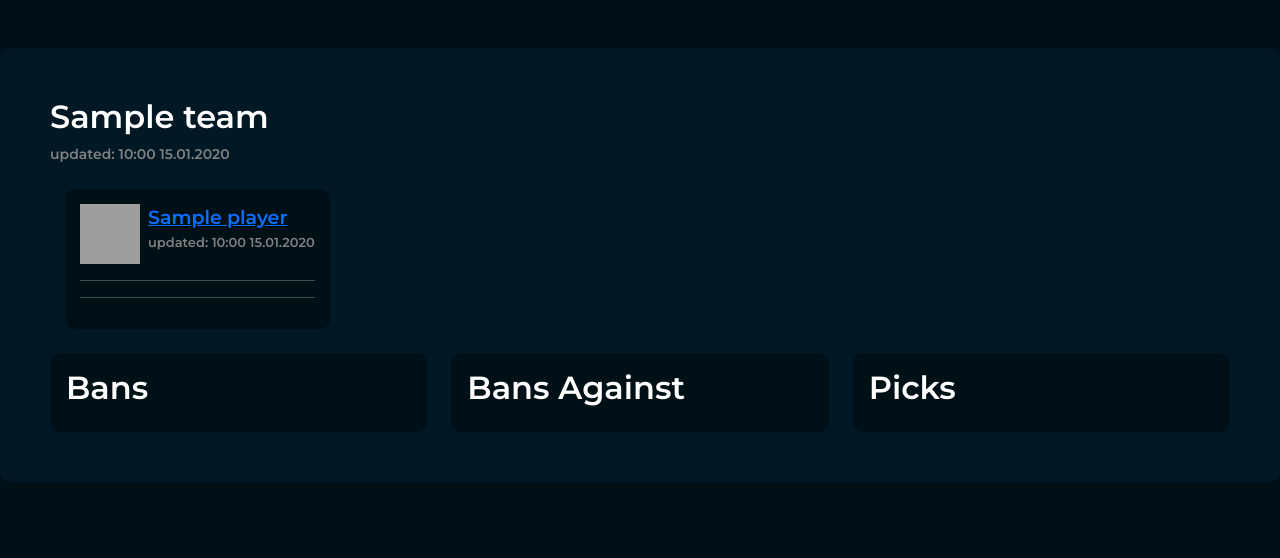
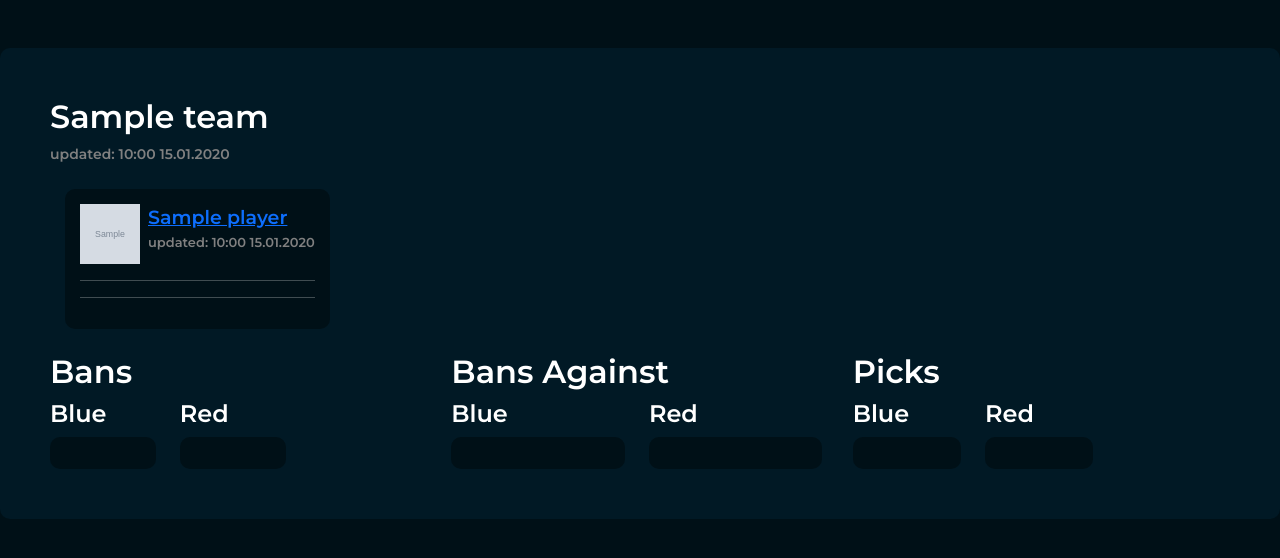
Before and after one commit to ESTUBA/htpt2, a PHP site: page / in a window 1280 px wide. Shown: the top 558 px of the page. Run offline with PHP 8.4, Linux system fonts and the light colour scheme; tables that the repository leaves empty or names only in its code hold one stand-in row (values such as "Sample post"); grey boxes marked "Sample" are stand-in pictures; some libraries are stand-ins or nearby versions; grey boxes are pictures that could not be loaded.

Commit message:
blue/red support + icon

```diff
--- a/views/home.php
+++ b/views/home.php
@@ -1,8 +1,8 @@
 <html lang="en">
+
 <head>
     <meta charset="UTF-8">
-    <meta name="viewport"
-          content="width=device-width, user-scalable=no, initial-scale=1.0, maximum-scale=1.0, minimum-scale=1.0">
+    <meta name="viewport" content="width=device-width, user-scalable=no, initial-scale=1.0, maximum-scale=1.0, minimum-scale=1.0">
     <meta http-equiv="X-UA-Compatible" content="ie=edge">
     <title>ESPORT STUBA stats</title>
 
@@ -10,13 +10,11 @@
     <link rel="preconnect" href="https://fonts.gstatic.com" crossorigin>
 
     <link href="https://fonts.googleapis.com/css2?family=Montserrat:wght@600;700;900&display=swap" rel="stylesheet">
-    <link href="https://cdn.jsdelivr.net/npm/bootstrap@5.3.0/dist/css/bootstrap.min.css" rel="stylesheet"
-          integrity="sha384-9ndCyUaIbzAi2FUVXJi0CjmCapSmO7SnpJef0486qhLnuZ2cdeRhO02iuK6FUUVM" crossorigin="anonymous">
-    <script src="https://cdn.jsdelivr.net/npm/bootstrap@5.3.0/dist/js/bootstrap.bundle.min.js"
-            integrity="sha384-geWF76RCwLtnZ8qwWowPQNguL3RmwHVBC9FhGdlKrxdiJJigb/j/68SIy3Te4Bkz"
-            crossorigin="anonymous"></script>
+    <link href="https://cdn.jsdelivr.net/npm/bootstrap@5.3.0/dist/css/bootstrap.min.css" rel="stylesheet" integrity="sha384-9ndCyUaIbzAi2FUVXJi0CjmCapSmO7SnpJef0486qhLnuZ2cdeRhO02iuK6FUUVM" crossorigin="anonymous">
+    <script src="https://cdn.jsdelivr.net/npm/bootstrap@5.3.0/dist/js/bootstrap.bundle.min.js" integrity="sha384-geWF76RCwLtnZ8qwWowPQNguL3RmwHVBC9FhGdlKrxdiJJigb/j/68SIy3Te4Bkz" crossorigin="anonymous"></script>
     <link href="/assets/main.css" rel="stylesheet">
 </head>
+
 <body>
 
 
@@ -36,7 +34,7 @@
                         <div class="player text-center">
 
                             <div class="d-flex ">
-                            <img class="me-2" src="https://ionicframework.com/docs/img/demos/avatar.svg"/>
+                                <img class="me-2" src="<?= $player['icon']; ?>" />
                                 <div>
                                     <p>
                                         <a href="<?= $player['lolprosurl'] ?>"><?= $player['name']; ?></a>
@@ -49,8 +47,8 @@
                             </div>
 
                             <hr>
-                        <?php if(isset($player['accounts']) && isset($player['accounts']['accounts'])){?>
-                        <?php foreach ($player['accounts']['accounts'] as $history){ ?>
+                            <?php if (isset($player['accounts']) && isset($player['accounts']['accounts'])) { ?>
+                                <?php foreach ($player['accounts']['accounts'] as $history) { ?>
                                     <div class="player_accounts">
                                         <a href="<?= $history['opgg'] ?>"><?= $history['account_name'] ?></a>
                                         <p><span>flexq:</span> <?= $history['flexq'] ?></p>
@@ -60,8 +58,8 @@
                             <?php } ?>
 
                             <hr>
-                        <?php if(isset($player['accounts']) && isset($player['accounts']['history'])){?>
-                        <?php foreach (array_slice($player['accounts']['history'], 0,10) as $history){ ?>
+                            <?php if (isset($player['accounts']) && isset($player['accounts']['history'])) { ?>
+                                <?php foreach (array_slice($player['accounts']['history'], 0, 10) as $history) { ?>
                                     <div class="player_history d-flex">
                                         <img src="<?= $history['icon'] ?>" alt="">
 
@@ -82,11 +80,13 @@
             <div class="row mt-4">
 
                 <div class="col-md-4 d-flex align-items-stretch">
+                    <div class="row">
+                        <h2>Bans</h2>
+                        <div class="col-6">
+                            <h4>Blue</h4>
                             <div class="stats p-3 w-100">
-
-                    <h2>Bans</h2>
-                    <?php if(isset($team['stats']) && isset($team['stats']['bans'])){?>
-                    <?php foreach (array_slice($team['stats']['bans'], 0,10) as $stat){ ?>
+                                <?php if (isset($team['stats']) && isset($team['stats']['bans']['blue'])) { ?>
+                                    <?php foreach (array_slice($team['stats']['bans']['blue'], 0, 10) as $stat) { ?>
                                         <div class="d-flex align-items-center mb-1">
                                             <img src="<?= $stat['icon'] ?>" class="me-3" alt="<?= $stat['name'] ?>">
                                             <div>
@@ -99,12 +99,11 @@
                                         <?php } ?>
                                     </div>
                                 </div>
-            <div class="col-md-4 d-flex align-items-stretch">
+                                <div class="col-6">
+                                <h4>Red</h4>
                                 <div class="stats p-3 w-100">
-
-                    <h2>Bans Against</h2>
-                    <?php if(isset($team['stats']) && isset($team['stats']['bans_against'])){?>
-                    <?php foreach (array_slice($team['stats']['bans_against'], 0,10) as $stat){ ?>
+                                    <?php if (isset($team['stats']) && isset($team['stats']['bans']['red'])) { ?>
+                                        <?php foreach (array_slice($team['stats']['bans']['red'], 0, 10) as $stat) { ?>
                                             <div class="d-flex align-items-center mb-1">
                                                 <img src="<?= $stat['icon'] ?>" class="me-3" alt="<?= $stat['name'] ?>">
                                                 <div>
@@ -117,12 +116,81 @@
                                     <?php } ?>
                                 </div>
                             </div>
+                            </div>
+
+
+                </div>
+                <div class="col-md-4 d-flex align-items-stretch">
+                    <div class="row">
+                        <h2>Bans Against</h2>
+
+                        <div class="col-6">
+                            <h4>Blue</h4>
+                            <div class="stats p-3 w-100">
+
+                                <?php if (isset($team['stats']) && isset($team['stats']['bans_against']['blue'])) { ?>
+                                    <?php foreach (array_slice($team['stats']['bans_against']['blue'], 0, 10) as $stat) { ?>
+                                        <div class="d-flex align-items-center mb-1">
+                                            <img src="<?= $stat['icon'] ?>" class="me-3" alt="<?= $stat['name'] ?>">
+                                            <div>
+                                                <p><?= $stat['name'] ?></p>
+                                                <p>count: <?= $stat['count'] ?? 0 ?></p>
+                                            </div>
+
+                                        </div>
+                                    <?php } ?>
+                                <?php } ?>
+                            </div>
+                        </div>
+                        <div class="col-6">
+                            <h4>Red</h4>
+                            <div class="stats p-3 w-100">
+
+                                <?php if (isset($team['stats']) && isset($team['stats']['bans_against']['red'])) { ?>
+                                    <?php foreach (array_slice($team['stats']['bans_against']['red'], 0, 10) as $stat) { ?>
+                                        <div class="d-flex align-items-center mb-1">
+                                            <img src="<?= $stat['icon'] ?>" class="me-3" alt="<?= $stat['name'] ?>">
+                                            <div>
+                                                <p><?= $stat['name'] ?></p>
+                                                <p>count: <?= $stat['count'] ?? 0 ?></p>
+                                            </div>
+
+                                        </div>
+                                    <?php } ?>
+                                <?php } ?>
+                            </div>
+                        </div>
+                    </div>
+
+                </div>
                 <div class="col-md-4  d-flex align-items-stretch">
+                    <div class="row">
+                        <h2>Picks</h2>
+
+                        <div class="col-6">
+                            <h4>Blue</h4>
                             <div class="stats w-100 p-3">
 
-                    <h2>Picks</h2>
-                    <?php if(isset($team['stats']) && isset($team['stats']['picks'])){?>
-                    <?php foreach (array_slice($team['stats']['picks'], 0,10) as $stat){ ?>
+                                <?php if (isset($team['stats']) && isset($team['stats']['picks']['blue'])) { ?>
+                                    <?php foreach (array_slice($team['stats']['picks']['blue'], 0, 10) as $stat) { ?>
+                                        <div class="d-flex align-items-center mb-1">
+                                            <img src="<?= $stat['icon'] ?>" class="me-3" alt="<?= $stat['name'] ?>">
+                                            <div>
+                                                <p><?= $stat['name'] ?></p>
+                                                <p>picks: <?= $stat['picks'] ?? 0 ?></p>
+                                            </div>
+
+                                        </div>
+                                    <?php } ?>
+                                <?php } ?>
+                            </div>
+                        </div>
+                        <div class="col-6">
+                            <h4>Red</h4>
+                            <div class="stats w-100 p-3">
+
+                                <?php if (isset($team['stats']) && isset($team['stats']['picks']['red'])) { ?>
+                                    <?php foreach (array_slice($team['stats']['picks']['red'], 0, 10) as $stat) { ?>
                                         <div class="d-flex align-items-center mb-1">
                                             <img src="<?= $stat['icon'] ?>" class="me-3" alt="<?= $stat['name'] ?>">
                                             <div>
@@ -137,9 +205,14 @@
                         </div>
                     </div>
 
+
+                </div>
+            </div>
+
         </div>
     <?php } ?>
 
 
 </body>
+
 </html>
```
Lines whose indentation alone changed are shown as unchanged.
